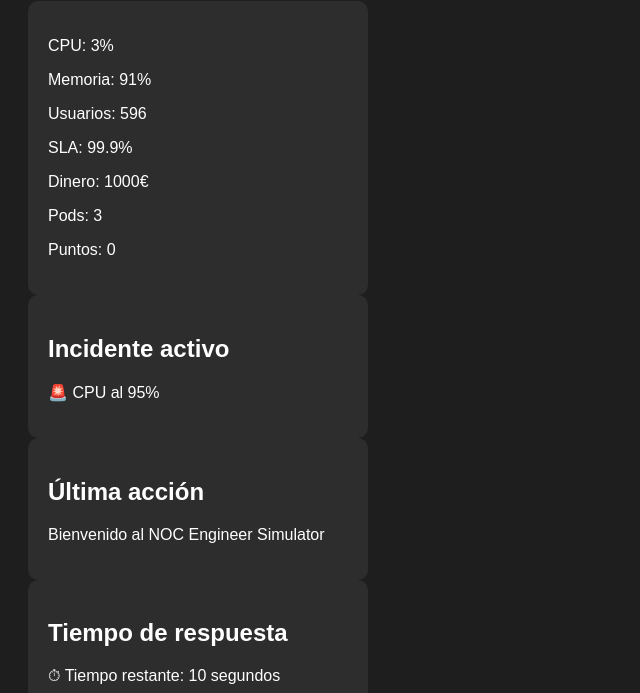
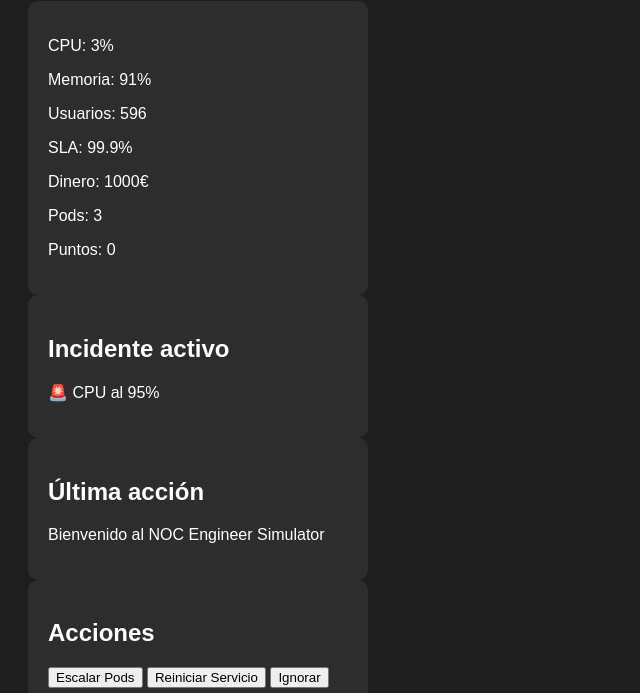
Before and after one commit to mariajogomezz/noc-engineer-game, a website: page public/index.html in a window 1280 px wide. Shown: the part 107-800 px from the top of the page, without its empty margins (0-640 px from the left). Drawn offline with Linux system fonts and the light colour scheme.

Commit message:
Remove timer section from index.html
Removed the timer section from the HTML layout.

```diff
--- a/public/index.html
+++ b/public/index.html
@@ -38,17 +38,6 @@
         </p>
     </div>
 
-    <!-- Temporizador -->
-    <div class="panel">
-        <h2>Tiempo de respuesta</h2>
-
-        <p>
-            ⏱ Tiempo restante:
-            <span id="timer">10</span>
-            segundos
-        </p>
-    </div>
-
     <!-- Acciones -->
     <div class="panel">
         <h2>Acciones</h2>
```
